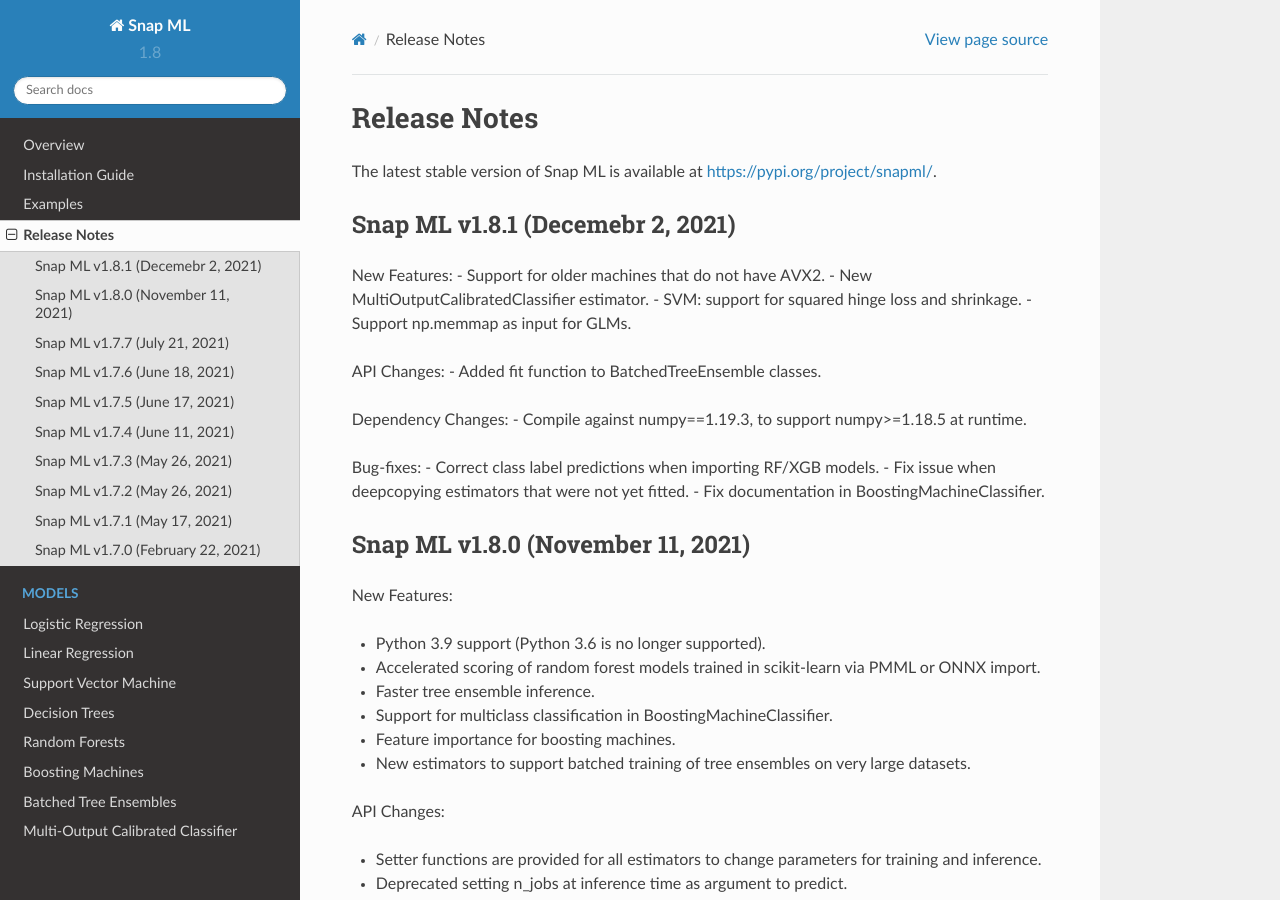
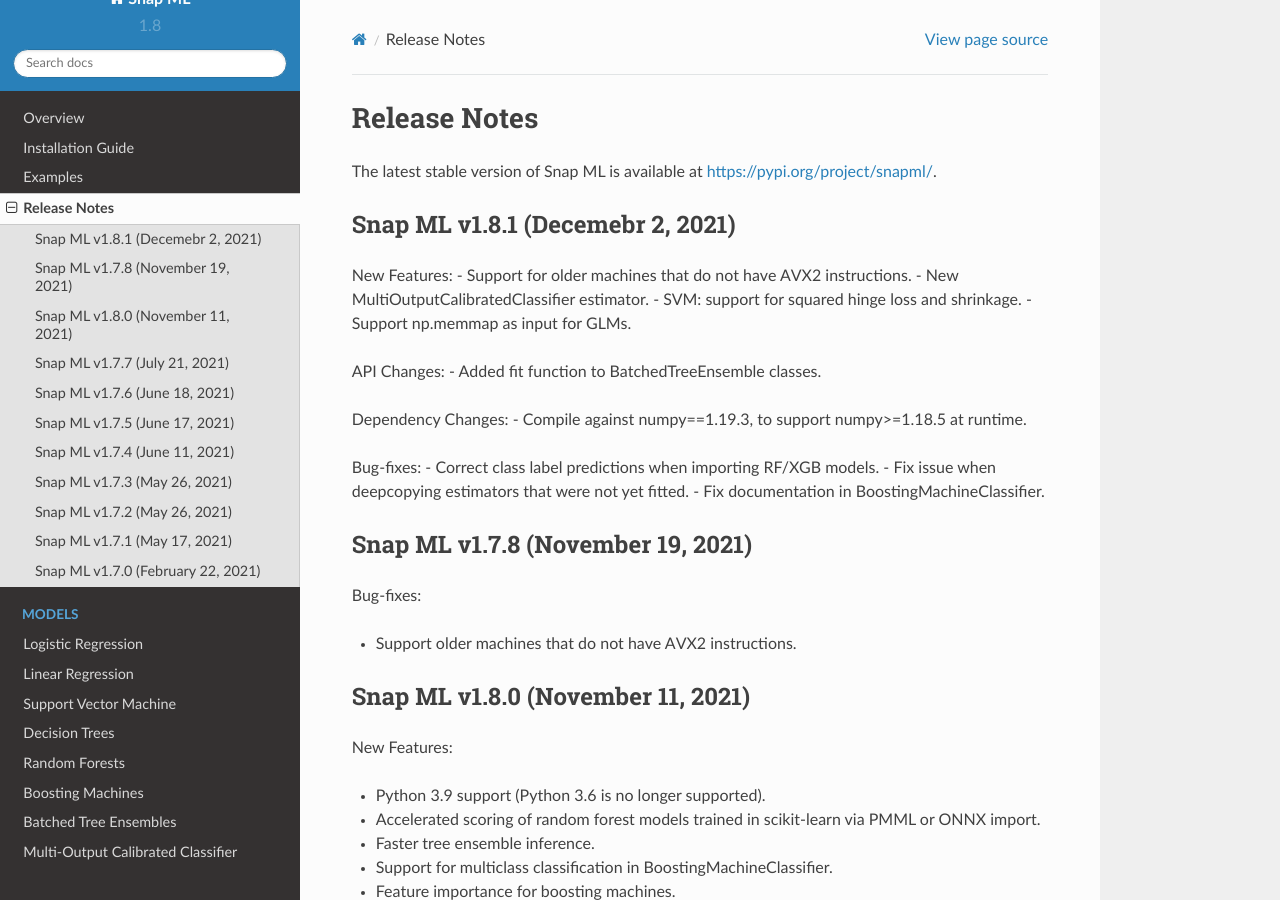
Before and after one commit to andreea-anghel/snapml-docs, a Sphinx documentation site: the page built from docs/source/release_notes.rst, in a window 1280 px wide and 900 px high. Built offline with Sphinx 7.4.7 and the Read the Docs theme 2.0.0, drawn with Linux system fonts in a browser that asks for light colours.

Commit message:
Added 1.7.8 to release notes history

```diff
--- a/docs/source/release_notes.rst
+++ b/docs/source/release_notes.rst
@@ -7,7 +7,7 @@
 =================================
 
 New Features:
-- Support for older machines that do not have AVX2.
+- Support for older machines that do not have AVX2 instructions.
 - New MultiOutputCalibratedClassifier estimator.
 - SVM: support for squared hinge loss and shrinkage.
 - Support np.memmap as input for GLMs.
@@ -22,6 +22,13 @@
 - Correct class label predictions when importing RF/XGB models.
 - Fix issue when deepcopying estimators that were not yet fitted.
 - Fix documentation in BoostingMachineClassifier.
+
+Snap ML v1.7.8 (November 19, 2021)
+==================================
+
+Bug-fixes:
+
+* Support older machines that do not have AVX2 instructions.
 
 Snap ML v1.8.0 (November 11, 2021)
 ==================================
```
